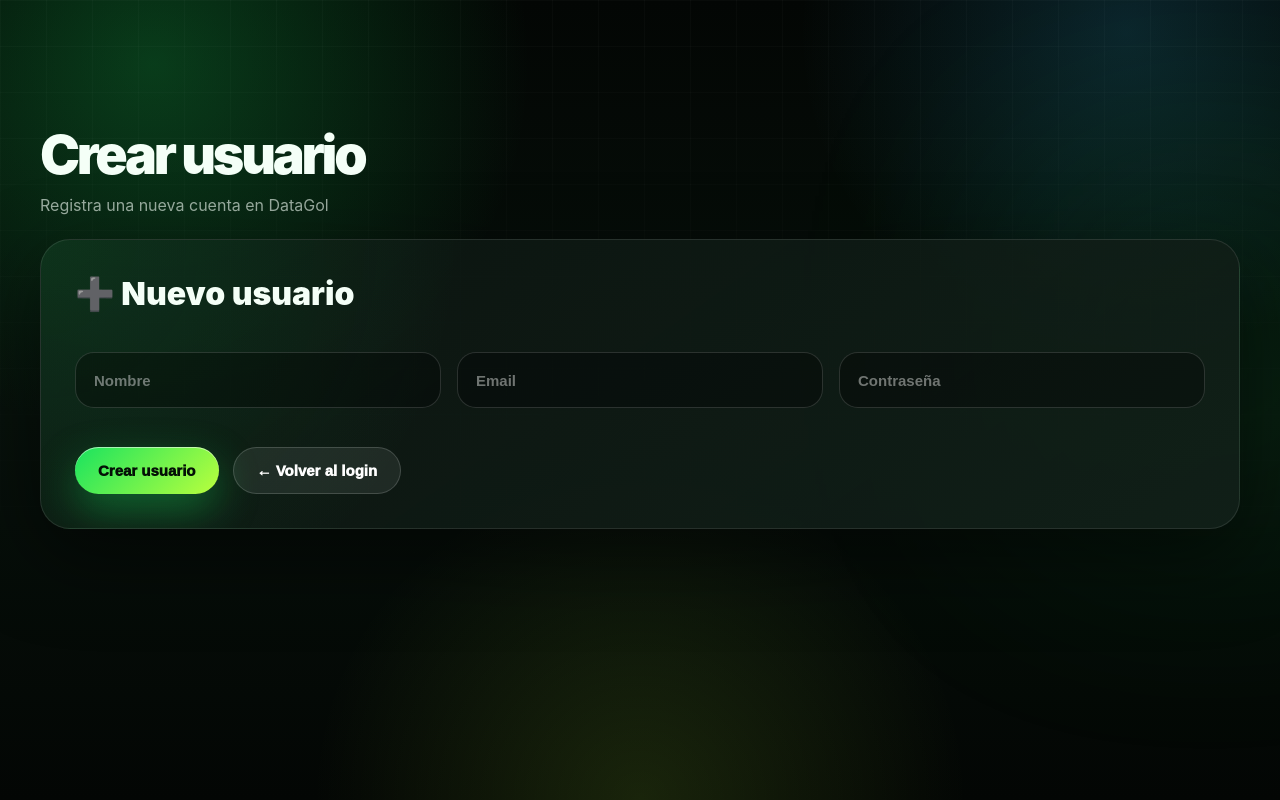
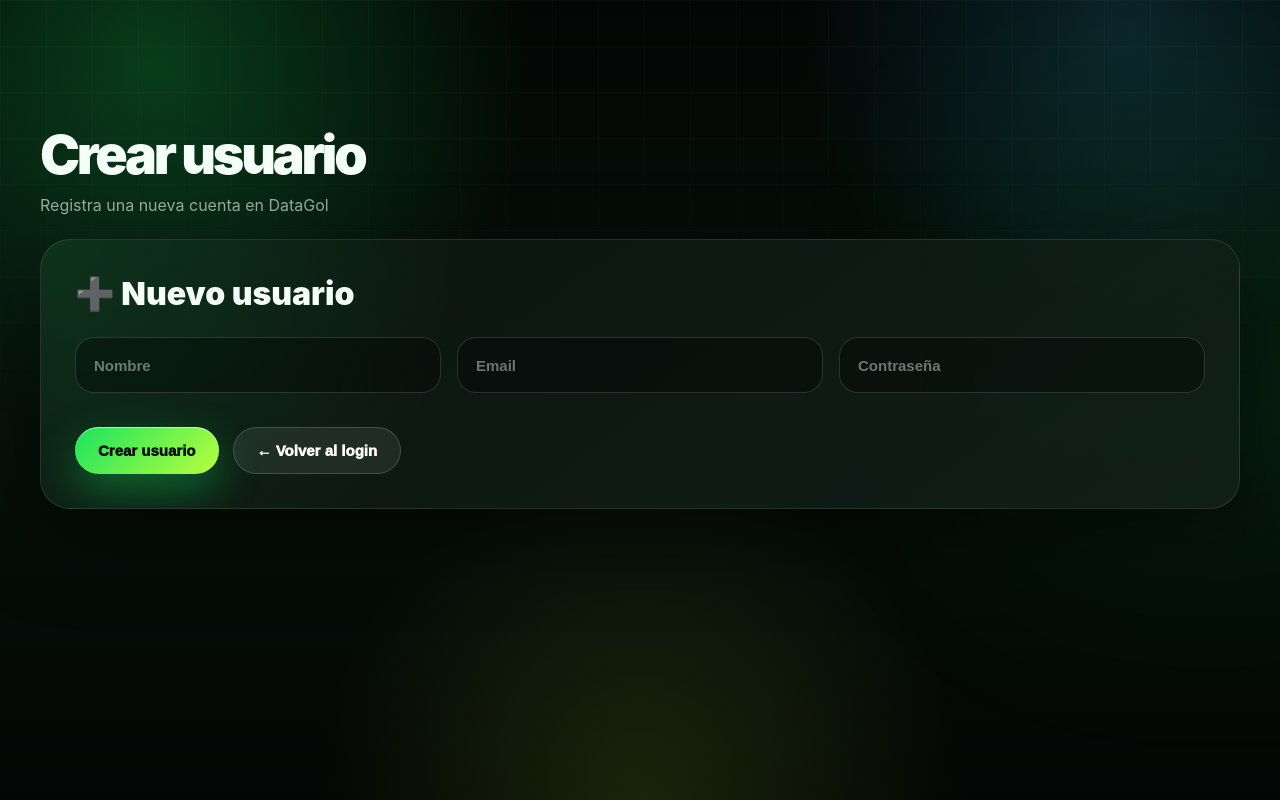
Before and after one commit to juansalvagm/DataGol, a React app in the folder frontend/: page / in a window 1280 px wide. Both pictures are taken after a click on the button "Crear usuario". Built offline with nearby package versions, Linux system fonts and the light colour scheme; no server answers; the HTML template or start-up script is replaced by a standard one.

Commit message:
Separar inputs formulario equipos

```diff
--- a/frontend/src/index.css
+++ b/frontend/src/index.css
@@ -940,8 +940,12 @@ body[data-theme="light"] .input::placeholder {
 body[data-theme="light"] .search-input::placeholder {
   color: rgba(6, 18, 10, 0.55);
 }
-.card-content {
+.card-content form {
   display: flex;
   flex-direction: column;
   gap: 15px;
 }
+
+.card-content .input {
+  margin-bottom: 10px;
+}
```
